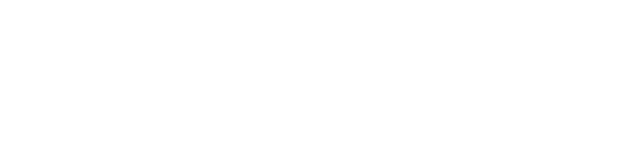
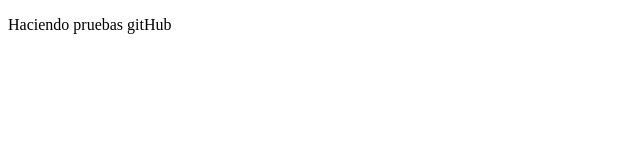
Before and after one commit to Dalx117/proyectoDemo, a plain HTML site: page index.html in a window 1280 px wide. Shown: the whole page, without its empty margins (0-640 px from the left). Drawn offline with Linux system fonts and the light colour scheme.

Commit message:
Update index.html

```diff
--- a/index.html
+++ b/index.html
@@ -7,6 +7,8 @@
     <title>hola</title>
 </head>
 <body>
-
+    <p>
+        Haciendo pruebas gitHub
+    <p>
 </body>
 </html>
```
